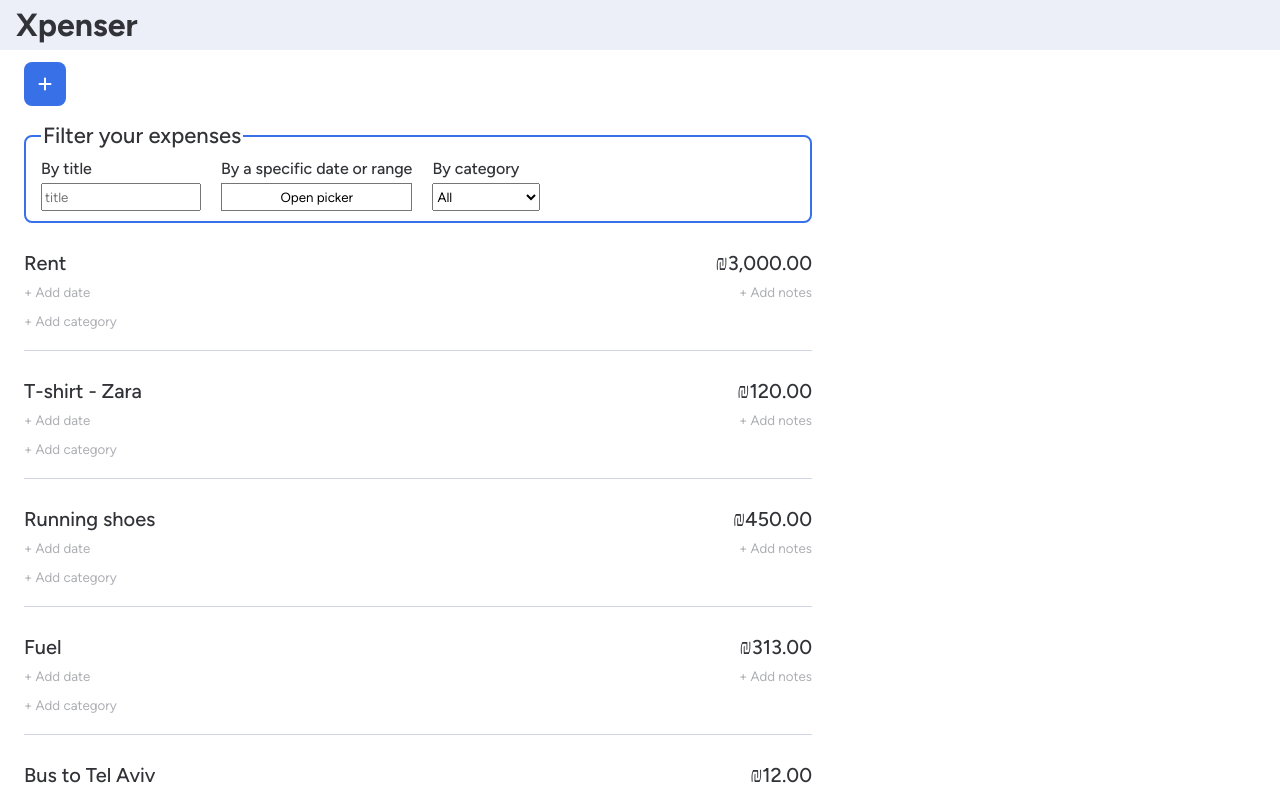
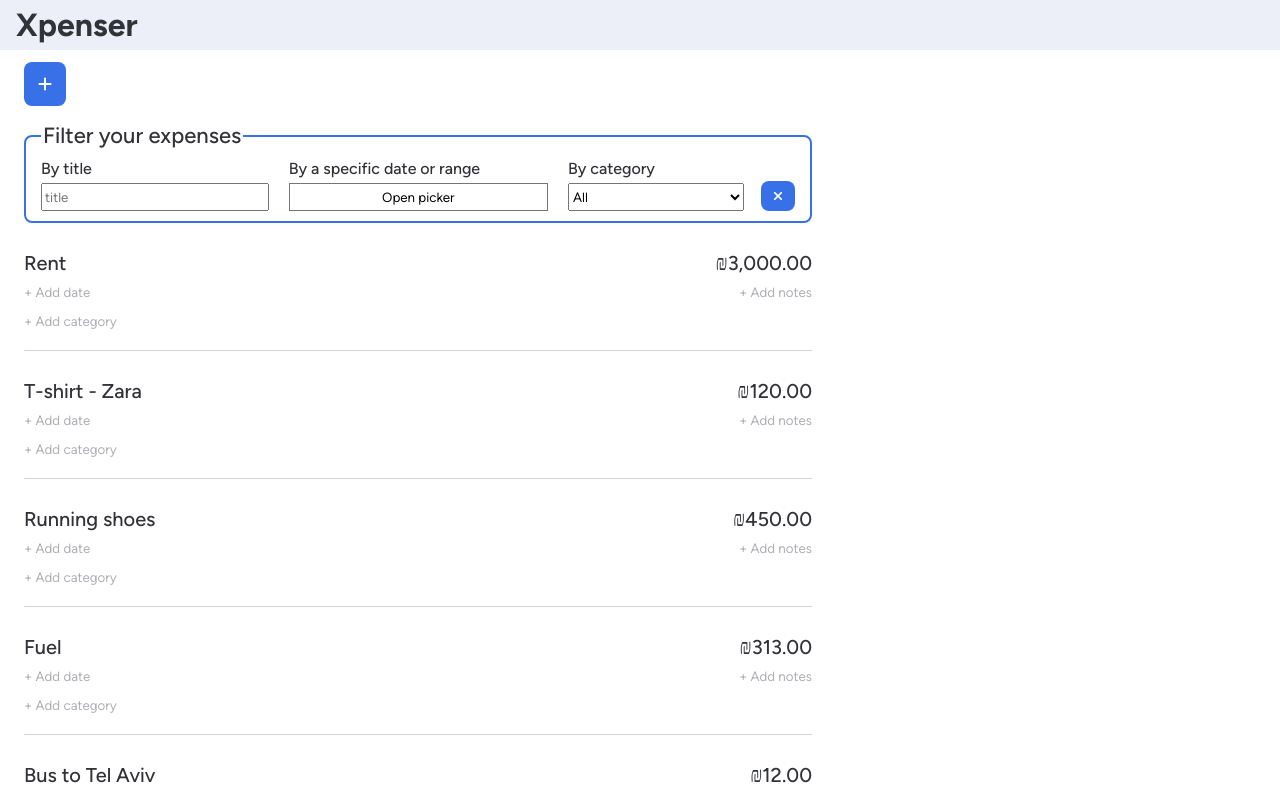
Before and after one commit to RonFelsenfeld/Xpenser-Frontend, a React (Vite) app: page / in a window 1280 px wide. Built offline with nearby package versions, Linux system fonts and the light colour scheme.

Commit message:
Add clear filter functionality

```diff
--- a/src/assets/style/components/expense/_expense-edit.scss
+++ b/src/assets/style/components/expense/_expense-edit.scss
@@ -4,7 +4,8 @@
   right: 0;
 
   width: 600px;
-  height: 100%;
+  height: calc(100dvh - $app-header-height);
+  overflow-y: scroll;
 
   background-color: $main-bg-clr;
   box-shadow: -5px 2px 13px 0px rgba(92, 92, 92, 0.267);
@@ -25,6 +26,7 @@
   .main-content {
     width: 100%;
     padding-inline: em(20px);
+    margin-block-end: em(30px);
 
     .edit-heading {
       margin-block-end: rem(40px);
@@ -123,8 +125,7 @@
         }
 
         &:disabled {
-          opacity: 0.5;
-          cursor: not-allowed;
+          @include disabledBtn;
         }
       }
     }
--- a/src/assets/style/components/expense/_expense-filter.scss
+++ b/src/assets/style/components/expense/_expense-filter.scss
@@ -1,5 +1,7 @@
 .expense-filter {
   .filter-fieldset {
+    align-items: end;
+
     border: 2px solid $main-theme-clr;
     border-radius: $el-br;
     padding: em(10px) em(15px);
@@ -12,7 +14,12 @@
     }
 
     .filter-container {
+      width: 100%;
       gap: em(20px);
+
+      > * {
+        flex-grow: 1;
+      }
 
       .input-container {
         position: relative;
@@ -38,10 +45,28 @@
         .date-picker-container {
           position: absolute;
           top: 60px;
+          left: 50%;
+
+          transform: translateX(50%);
 
           --animate-duration: 0.5s;
           box-shadow: 0px 6px 12px 3px rgba(147, 147, 147, 0.408);
         }
+
+        > *.active {
+          background-color: $active-filter-clr;
+        }
+      }
+    }
+
+    .btn-clear-filter {
+      @include btnTheme(8px, 12px);
+      margin-inline-start: em(13px);
+      border-radius: $el-br;
+
+      &::after {
+        font-family: faSolid;
+        content: '\f00d';
       }
     }
   }
--- a/src/assets/style/components/expense/_expense-preview.scss
+++ b/src/assets/style/components/expense/_expense-preview.scss
@@ -34,7 +34,7 @@
     justify-self: start;
     align-self: end;
 
-    width: 80px;
+    width: 120px;
     padding-block: rem(10px);
     border-radius: $el-br;
 
--- a/src/assets/style/pages/_expense-index.scss
+++ b/src/assets/style/pages/_expense-index.scss
@@ -47,6 +47,10 @@
           font-family: faSolid;
           content: '\2b';
         }
+
+        &:disabled {
+          @include disabledBtn;
+        }
       }
     }
 
--- a/src/assets/style/setup/_mixins.scss
+++ b/src/assets/style/setup/_mixins.scss
@@ -44,3 +44,8 @@
   color: $main-bg-clr;
   padding: $pad-block $pad-inline;
 }
+
+@mixin disabledBtn() {
+  opacity: 0.5;
+  cursor: not-allowed;
+}
--- a/src/assets/style/setup/_vars.scss
+++ b/src/assets/style/setup/_vars.scss
@@ -10,6 +10,7 @@ $app-header-height: 50px;
 
 // Colors
 $main-theme-clr: rgb(56, 112, 232);
+$active-filter-clr: rgb(196, 215, 255);
 $btn-delete-clr: rgb(252, 109, 109);
 $btn-edit-clr: rgb(73, 222, 170);
 $picker-btn-border-clr: rgb(118, 118, 118);
--- a/src/components/expense/ExpenseFilter.jsx
+++ b/src/components/expense/ExpenseFilter.jsx
@@ -39,6 +39,11 @@ export function ExpenseFilter({ filterBy, setFilterBy }) {
     }))
   }
 
+  function onClearFilter() {
+    const defaultFilter = expenseService.getDefaultFilterBy()
+    setFilterBy({ ...defaultFilter })
+  }
+
   function toggleIsDatePickerOpen() {
     setIsDatePickerOpen(prevIsOpen => !prevIsOpen)
   }
@@ -55,6 +60,11 @@ export function ExpenseFilter({ filterBy, setFilterBy }) {
     return dateStr
   }
 
+  function getFilteringByCriteriaClass(criteria) {
+    if (filterBy[criteria]) return 'active'
+    return ''
+  }
+
   const categories = expenseService.getExpenseCategories()
   return (
     <section className="expense-filter">
@@ -68,8 +78,9 @@ export function ExpenseFilter({ filterBy, setFilterBy }) {
               type="text"
               name="txt"
               id="txt"
+              className={getFilteringByCriteriaClass('txt')}
               onChange={handleChange}
-              value={filterBy.title}
+              value={filterBy.txt}
               placeholder="title"
               autoComplete="off"
             />
@@ -78,7 +89,10 @@ export function ExpenseFilter({ filterBy, setFilterBy }) {
           <div className="input-container flex column">
             <p htmlFor="at">By a specific date or range</p>
 
-            <button className="btn-open-picker" onClick={toggleIsDatePickerOpen}>
+            <button
+              className={`btn-open-picker ${getFilteringByCriteriaClass('at')}`}
+              onClick={toggleIsDatePickerOpen}
+            >
               {getFormattedDateFilter()}
             </button>
 
@@ -94,7 +108,13 @@ export function ExpenseFilter({ filterBy, setFilterBy }) {
 
           <div className="input-container flex column">
             <label htmlFor="category">By category</label>
-            <select name="category" id="category" onChange={handleChange}>
+            <select
+              name="category"
+              id="category"
+              onChange={handleChange}
+              className={getFilteringByCriteriaClass('category')}
+              value={filterBy.category}
+            >
               <option value="">All</option>
 
               {categories.map((category, idx) => (
@@ -105,6 +125,12 @@ export function ExpenseFilter({ filterBy, setFilterBy }) {
             </select>
           </div>
         </div>
+
+        <button
+          title="Clear Filter"
+          className="btn-clear-filter flex align-center justify-center"
+          onClick={onClearFilter}
+        ></button>
       </fieldset>
     </section>
   )
```
